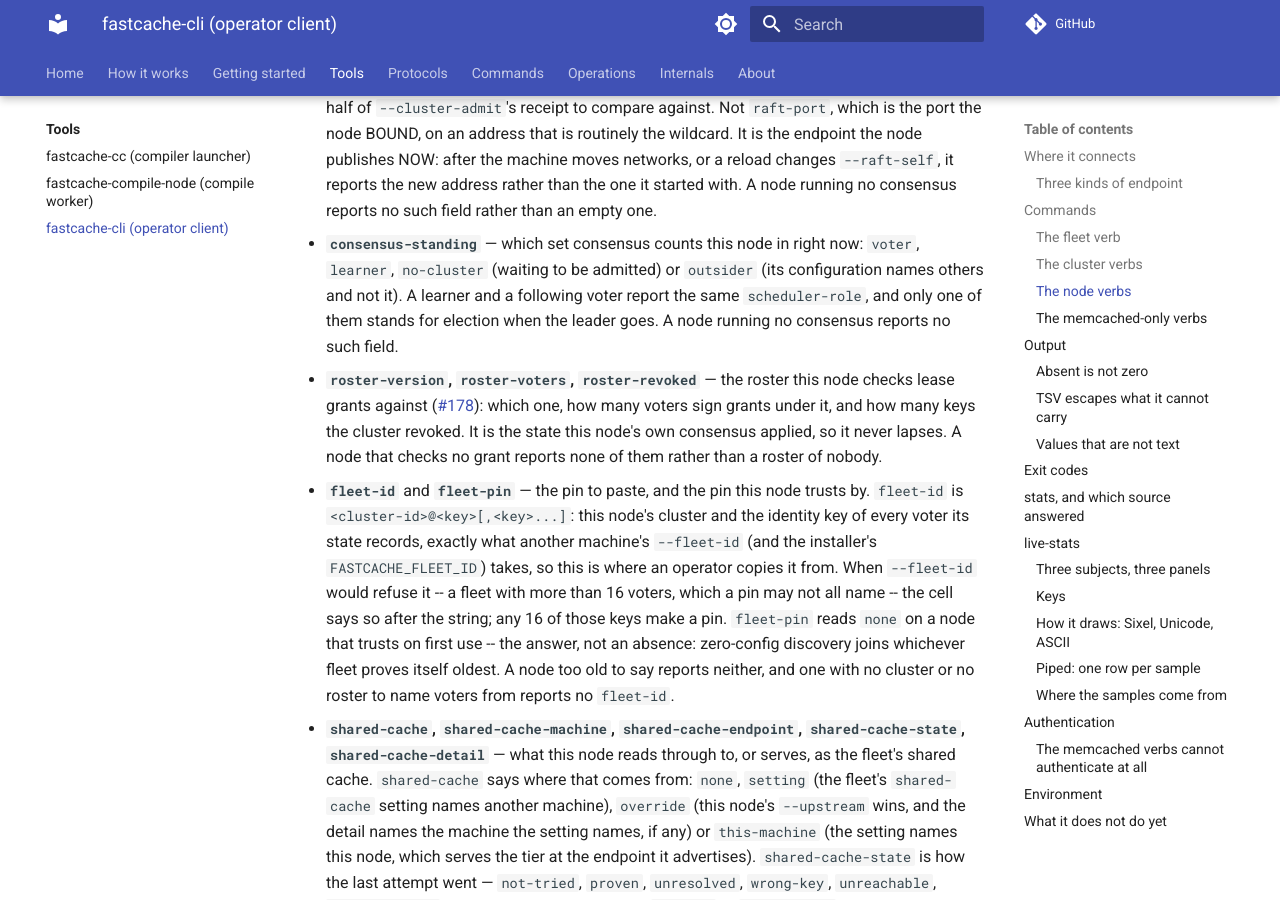
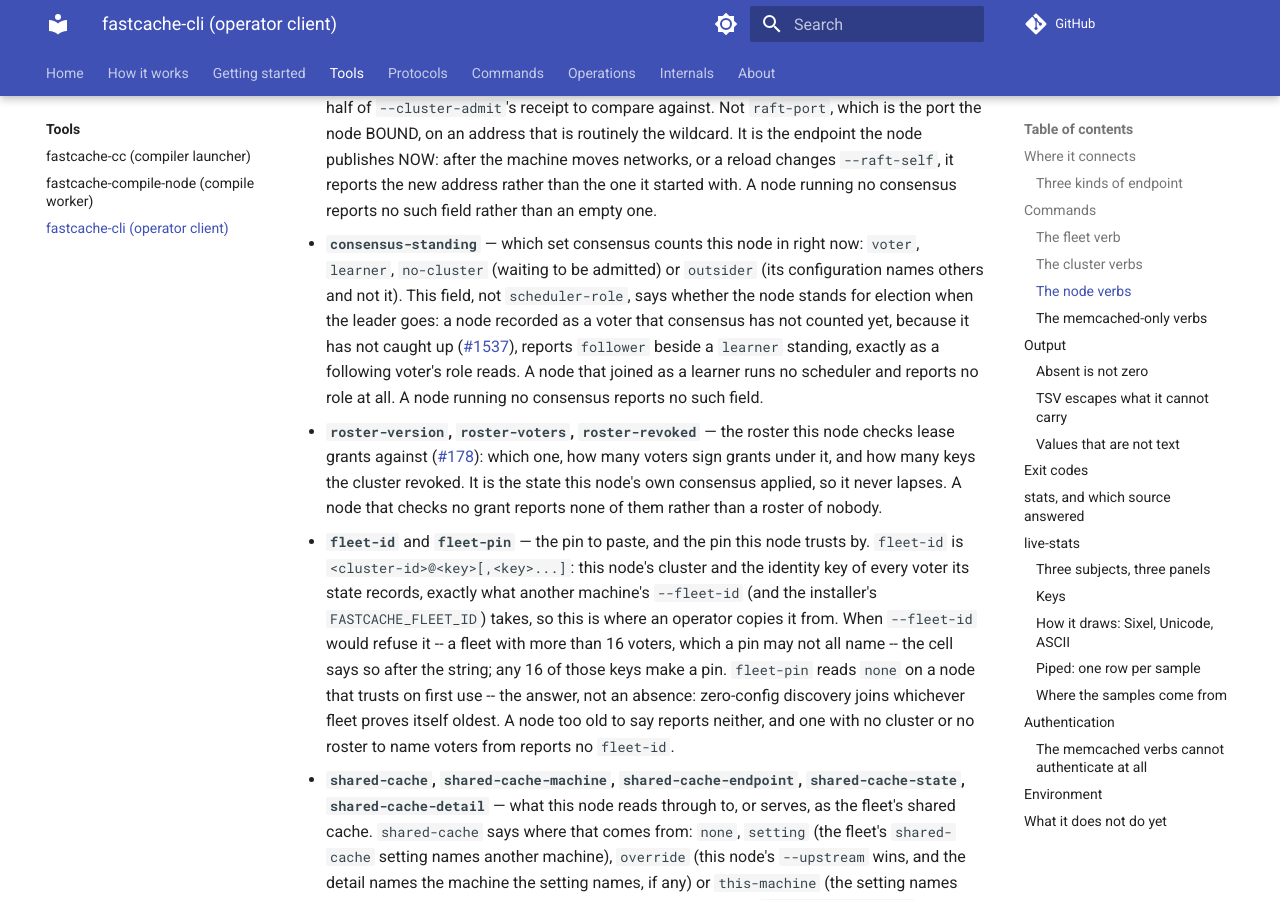
Before and after one commit to LASTRADA-Software/fastcached, an MkDocs documentation site: the page built from docs/tools/fastcache-cli.md, in a window 1280 px wide and 900 px high, scrolled down 9423 px. Built offline with MkDocs 1.6.1 and Material for MkDocs 9.7.7, drawn with Linux system fonts in a browser that asks for light colours; comment, search, counter and statistics services are not loaded.

Commit message:
wire, docs, rules: the leader field and the standing say what a learner reports
`NodeRuntimeFields::leaderEndpoint`'s Doxygen claimed a node running no
scheduler reports no role, which made an empty endpoint unambiguous. A learner
now reports the field with no role and IS in a position to know, so the member
says what empty means on a consensus node (an election, or a learner whose
leader went silent past the election timeout) and that the node's kind --
the Consensus bit or a role -- tells it from the meaningless empty elsewhere.

`fastcache-cli.md`'s standing bullet said a learner and a following voter
report the same role, which a learner no longer does; it now names the case
that sentence still describes, a voter not counted until it catches up
(#1537). The control case's comment says what it proves, `NodeStatusText`'s
file doc names `ReportsConsensus`, and Open work gains #1646: nothing asserts
how `main` composes `NodeRuntimeSources`.

Refs #1641

Signed-off-by: Christian Parpart <christian@parpart.family>

```diff
--- a/docs/tools/fastcache-cli.md
+++ b/docs/tools/fastcache-cli.md
@@ -433,9 +433,13 @@
   A node running no consensus reports no such field rather than an empty one.
 - **`consensus-standing`** — which set consensus counts this node in right now:
   `voter`, `learner`, `no-cluster` (waiting to be admitted) or `outsider` (its
-  configuration names others and not it). A learner and a following voter report the
-  same `scheduler-role`, and only one of them stands for election when the leader
-  goes. A node running no consensus reports no such field.
+  configuration names others and not it). This field, not `scheduler-role`, says whether
+  the node stands for election when the leader goes: a node recorded as a voter that
+  consensus has not counted yet, because it has not caught up
+  ([#1537](https://github.com/LASTRADA-Software/fastcached/issues/1537)), reports
+  `follower` beside a `learner` standing, exactly as a following voter's role reads. A
+  node that joined as a learner runs no scheduler and reports no role at all. A node
+  running no consensus reports no such field.
 - **`roster-version`, `roster-voters`, `roster-revoked`** — the roster this node checks
   lease grants against ([#178](https://github.com/LASTRADA-Software/fastcached/issues/178)):
   which one, how many voters sign grants under it, and how many keys the cluster revoked.
```
Also changed, not shown: .agent/rules/distributed-compilation.md (+7 -0 lines), 3 other files.
